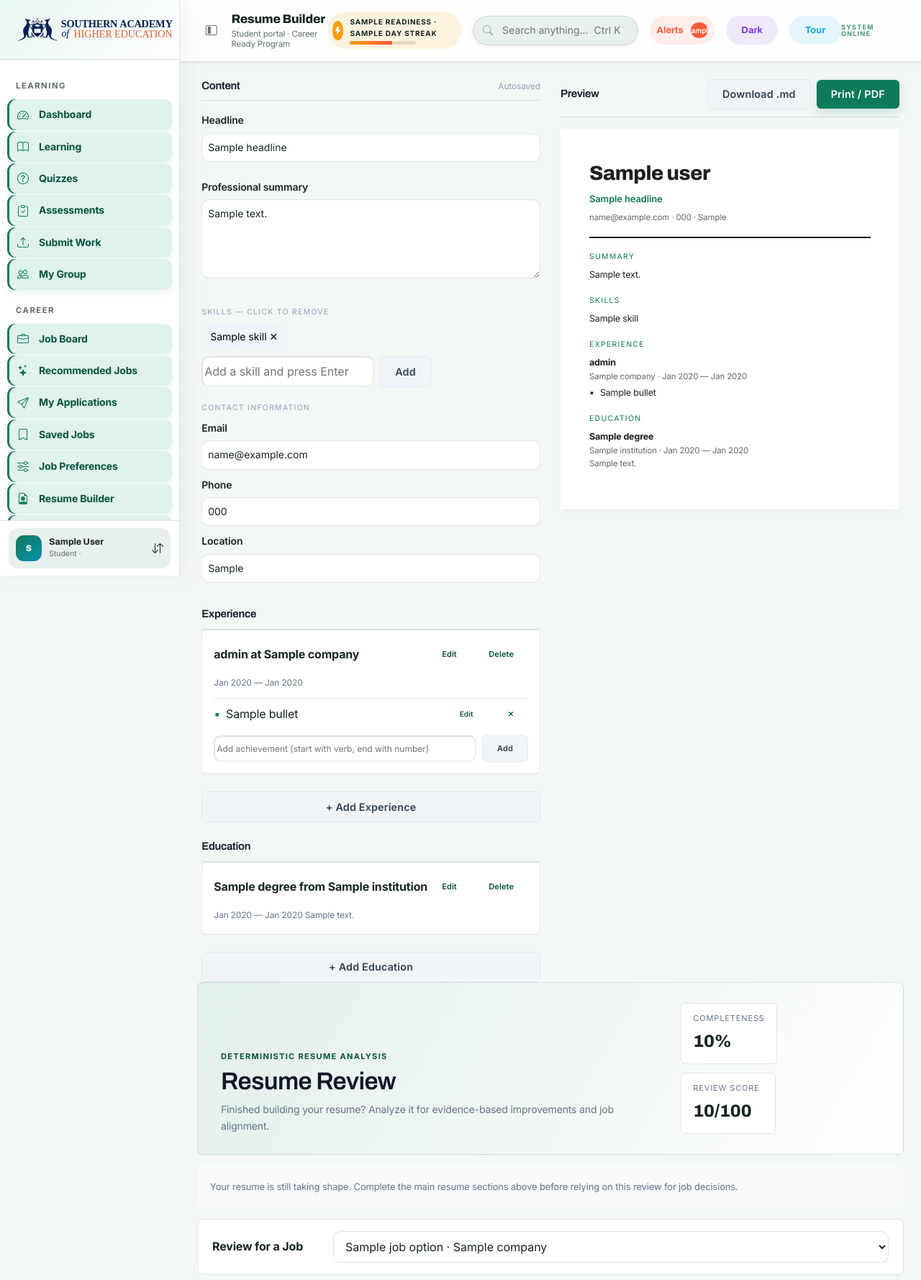
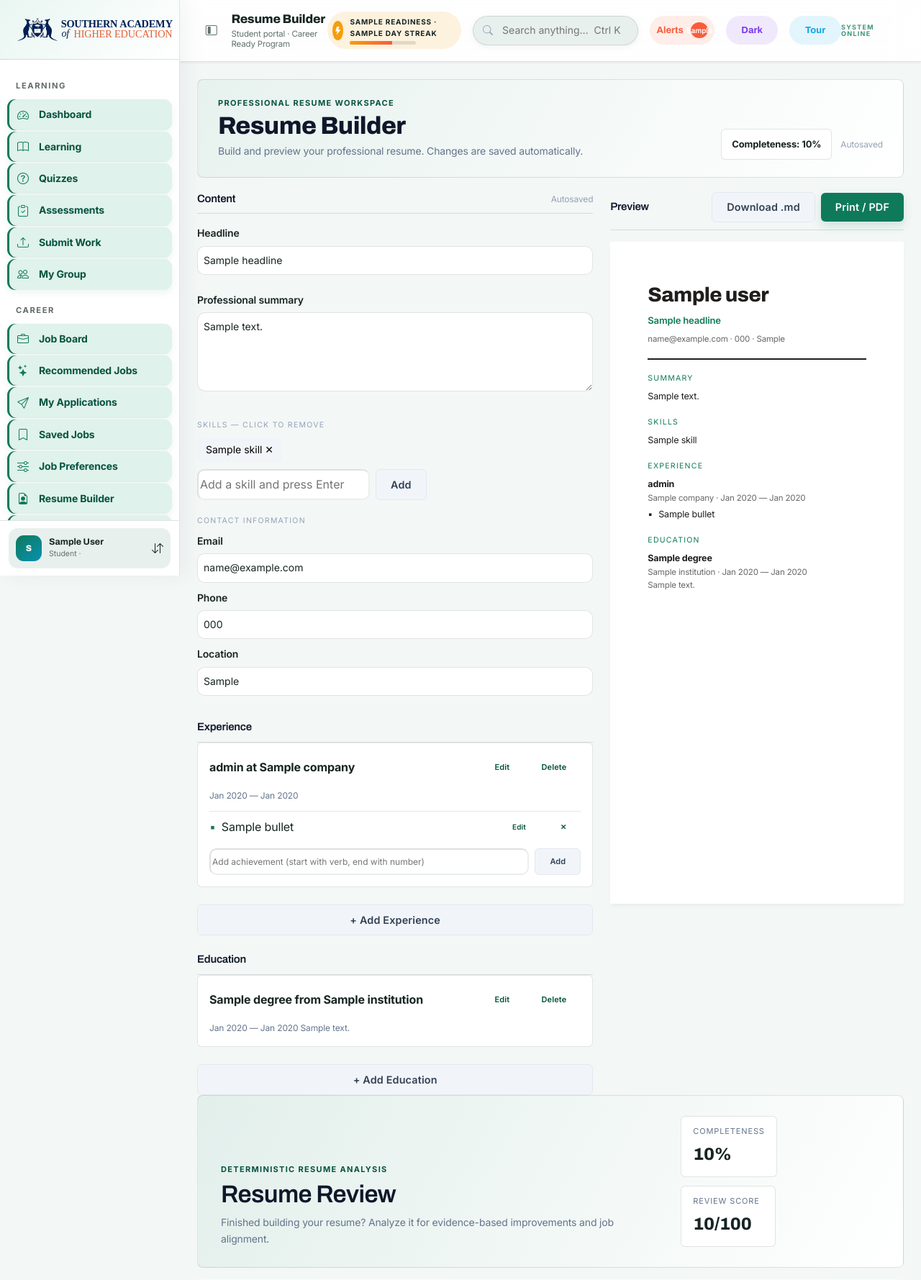
Before and after one commit to SaugatKC07/sahe-crp, a Django app: template templates/crp/student/student_resume.html in a window 1280 px wide. Shown: the top 1779 px of the page at 72% size. Run offline with Django 5.2, Linux system fonts and the light colour scheme; a user stored in the database is signed in; tables that the repository leaves empty hold one stand-in row (values such as "Sample post"); the template is opened without the code that fills it: most values are stand-ins (such as "Sample title", 1, 10 or a date in 2020).

Commit message:
Expand resume builder workspace
Use the full Student Portal width for the Resume Builder editor and live preview while preserving existing functionality.

Co-authored-by: Copilot <223556219+Copilot@users.noreply.github.com>

```diff
--- a/templates/crp/student/student_resume.html
+++ b/templates/crp/student/student_resume.html
@@ -9,12 +9,61 @@
 <style>
 .resume-container {
     display: grid;
-    grid-template-columns: minmax(0, 1fr) minmax(0, 1fr);
-    gap: 28px;
+    grid-template-columns: minmax(0, 1.35fr) minmax(360px, 1fr);
+    gap: 24px;
     padding: 0;
     max-width: none;
     margin: 0 auto;
     order: 1;
+    width: 100%;
+}
+
+.builder-header {
+    display: flex;
+    align-items: flex-end;
+    justify-content: space-between;
+    gap: 20px;
+    width: 100%;
+    margin-bottom: 20px;
+    padding: 24px 28px;
+    border: 1px solid var(--color-divider);
+    border-radius: var(--radius-lg);
+    background: linear-gradient(120deg, color-mix(in srgb, var(--sahe-blue-600) 10%, var(--color-surface)), var(--color-surface));
+}
+
+.builder-header-eyebrow {
+    color: var(--sahe-blue-700);
+    font-size: 11px;
+    font-weight: 700;
+    letter-spacing: .12em;
+    text-transform: uppercase;
+}
+
+.builder-header h1 {
+    margin: 4px 0 6px;
+    font: 800 clamp(24px, 3vw, 34px) var(--font-heading);
+}
+
+.builder-header p {
+    margin: 0;
+    color: var(--gray-500);
+    font-size: 14px;
+}
+
+.builder-header-meta {
+    display: flex;
+    align-items: center;
+    gap: 12px;
+    flex-wrap: wrap;
+}
+
+.builder-completeness {
+    padding: 10px 14px;
+    border: 1px solid var(--color-divider);
+    border-radius: var(--radius-md);
+    background: var(--color-surface);
+    font-size: 13px;
+    font-weight: 700;
 }
 
 .review-workspace {
@@ -284,7 +333,11 @@
         gap: 8px;
     }
     .resume-container {
-        grid-template-columns: 1fr;
+        grid-template-columns: minmax(0, 1fr) minmax(300px, .9fr);
+    }
+    .builder-header {
+        align-items: flex-start;
+        flex-direction: column;
     }
 }
 
@@ -304,10 +357,17 @@
         justify-content: stretch;
         flex-direction: column;
     }
+    .resume-container {
+        grid-template-columns: 1fr;
+    }
+    .resume-preview-content {
+        min-height: 0;
+        padding: 28px;
+    }
 }
 
 .resume-editor {
-    data-print-hide;
+    min-width: 0;
 }
 
 .resume-editor-header {
@@ -319,7 +379,7 @@
 }
 
 .resume-preview {
-    data-print-doc;
+    min-width: 0;
 }
 
 .resume-preview-header {
@@ -451,7 +511,8 @@
 .resume-preview-content {
     background: #ffffff;
     color: #201e1d;
-    padding: 40px;
+    min-height: 920px;
+    padding: 52px;
     margin-top: 16px;
     box-shadow: var(--shadow-md);
     font-size: 12.5px;
@@ -589,6 +650,17 @@
 
 {% block content %}
 <input type="hidden" name="csrfmiddlewaretoken" value="{{ csrf_token }}">
+<header class="builder-header" aria-labelledby="resume-builder-title">
+    <div>
+        <div class="builder-header-eyebrow">Professional resume workspace</div>
+        <h1 id="resume-builder-title">Resume Builder</h1>
+        <p>Build and preview your professional resume. Changes are saved automatically.</p>
+    </div>
+    <div class="builder-header-meta">
+        <span class="builder-completeness">Completeness: {{ completeness_score }}%</span>
+        <span class="completeness-indicator" id="builder-autosave-status">Autosaved</span>
+    </div>
+</header>
 <section class="review-workspace" aria-labelledby="resume-review-title">
     <div class="review-header">
         <div>
```
